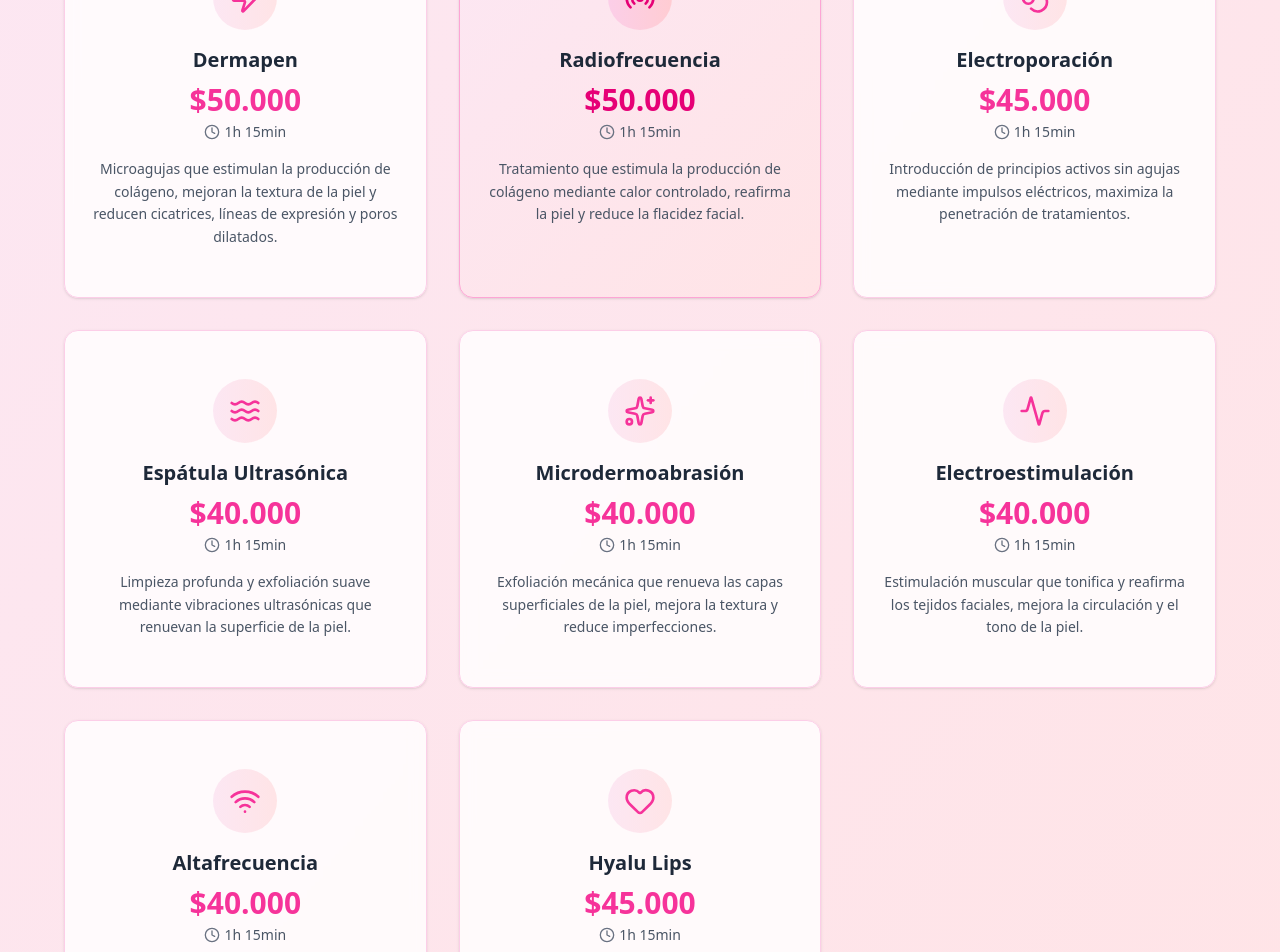
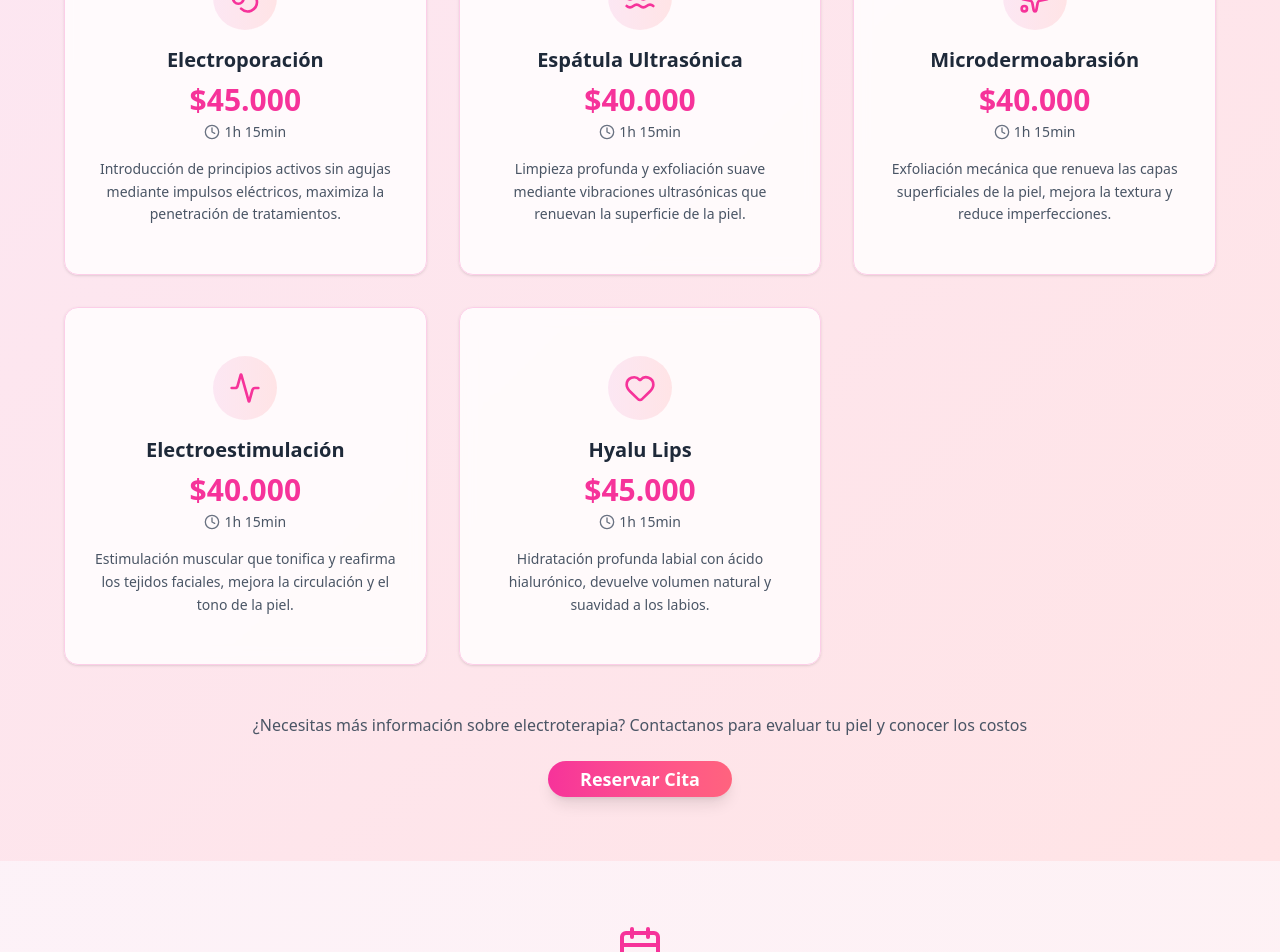
Before and after one commit to EnzoDerviche/Cosmetologist, a Next.js app: page / in a window 1280 px wide. Shown: the part 4520-5472 px from the top of the page. Built offline with nearby package versions, Linux system fonts and the light colour scheme.

Commit message:
se elimino cards de electroterapia

```diff
--- a/components/electrotherapy-section.tsx
+++ b/components/electrotherapy-section.tsx
@@ -10,23 +10,6 @@ interface ElectrotherapySectionProps {
 
 export function ElectrotherapySection({ onWhatsAppClick }: ElectrotherapySectionProps) {
   const electrotherapyTreatments = [
-    {
-      icon: Zap,
-      title: "Dermapen",
-      price: "$50.000",
-      duration: "1h 15min",
-      description:
-        "Microagujas que estimulan la producción de colágeno, mejoran la textura de la piel y reducen cicatrices, líneas de expresión y poros dilatados.",
-    },
-    {
-      icon: Radio,
-      title: "Radiofrecuencia",
-      price: "$50.000",
-      duration: "1h 15min",
-      description:
-        "Tratamiento que estimula la producción de colágeno mediante calor controlado, reafirma la piel y reduce la flacidez facial.",
-      isPopular: true,
-    },
     {
       icon: Droplets,
       title: "Electroporación",
@@ -58,14 +41,6 @@ export function ElectrotherapySection({ onWhatsAppClick }: ElectrotherapySection
       duration: "1h 15min",
       description:
         "Estimulación muscular que tonifica y reafirma los tejidos faciales, mejora la circulación y el tono de la piel.",
-    },
-    {
-      icon: Wifi,
-      title: "Altafrecuencia",
-      price: "$40.000",
-      duration: "1h 15min",
-      description:
-        "Tratamiento germicida y cicatrizante ideal para pieles con acné, reduce la inflamación y acelera la curación.",
     },
     {
       icon: Heart,
```
